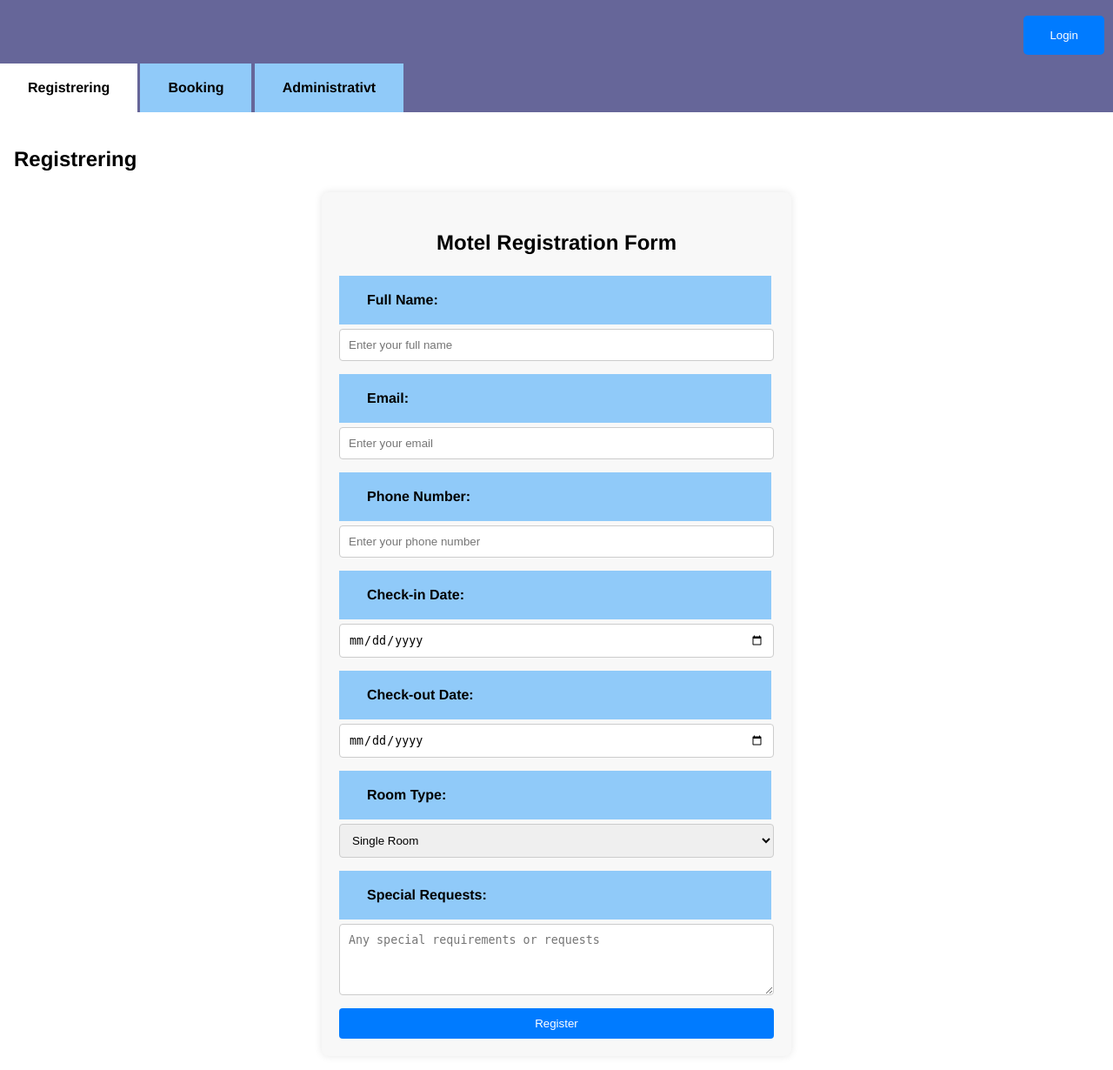
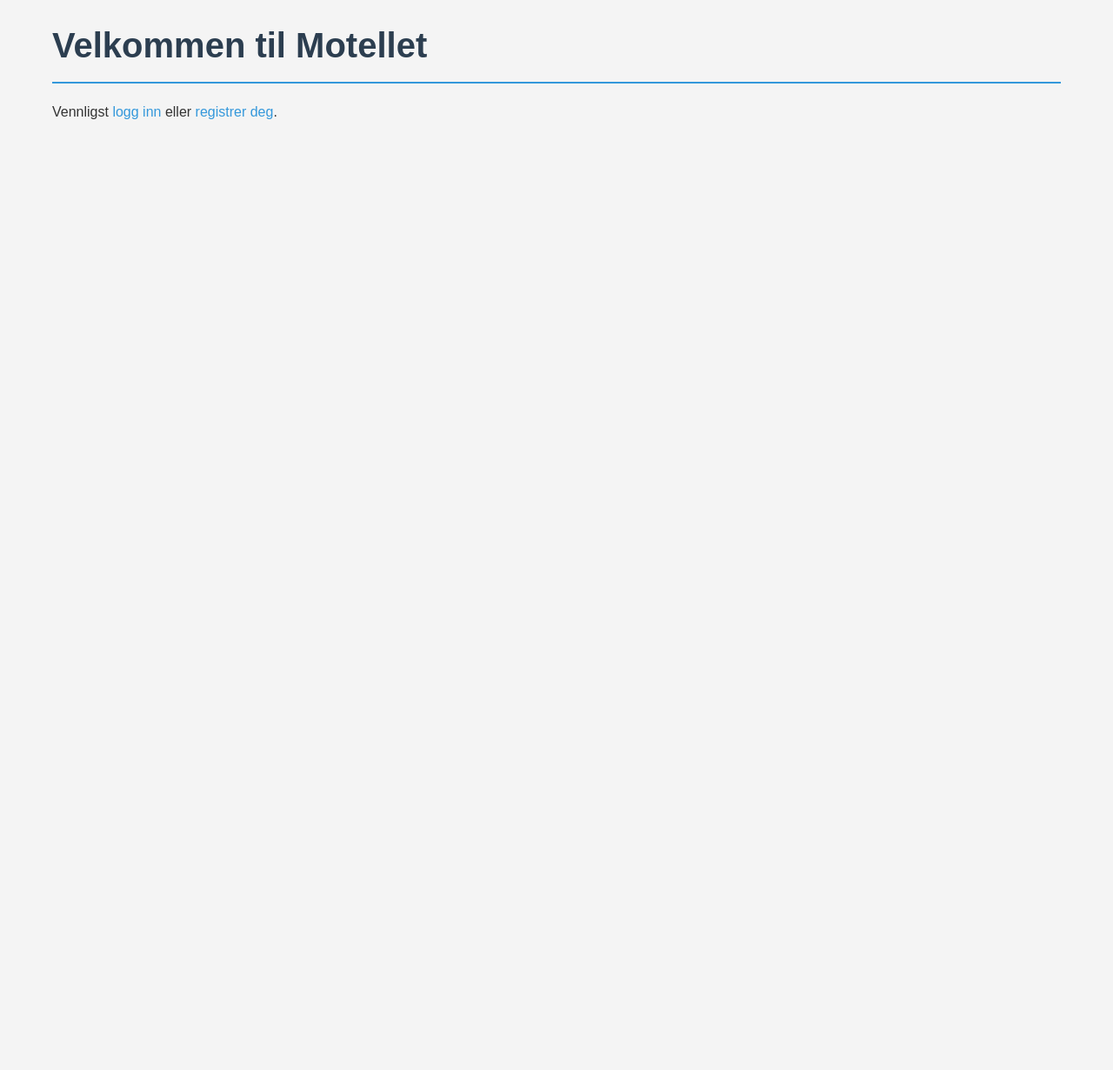
Before and after one commit to natb0412/HotelCalifornia, a PHP site: page / in a window 1280 px wide. Shown: the whole page at 87% size. After the commit the page ends 137 px from the top, so only its background shows below. Run offline with PHP 8.4, Linux system fonts and the light colour scheme.

Commit message:
En del endringer
Komplett endring av filstruktur.

Laget databasetilkobling

Laget index.php som tar hensyn til brukertype

laget innlogging, og logikk for innlogging

```diff
--- /dev/null
+++ b/CSS/main1.css
@@ -0,0 +1,168 @@
+* {
+  box-sizing: border-box;
+  margin: 0;
+  padding: 0;
+}
+
+body {
+  font-family: Arial, sans-serif;
+  line-height: 1.6;
+  color: #333;
+  max-width: 1200px;
+  margin: 0 auto;
+  padding: 20px;
+  background-color: #f4f4f4;
+}
+
+/* Overskrifter */
+h1, h2 {
+  margin-bottom: 20px;
+  color: #2c3e50;
+}
+
+h1 {
+  font-size: 2.5em;
+  border-bottom: 2px solid #3498db;
+  padding-bottom: 10px;
+}
+
+h2 {
+  font-size: 1.8em;
+}
+
+/* Lenker */
+a {
+  color: #3498db;
+  text-decoration: none;
+}
+
+a:hover {
+  text-decoration: underline;
+}
+
+/* Lister */
+ul {
+  list-style-type: none;
+  padding-left: 20px;
+}
+
+li {
+  margin-bottom: 10px;
+}
+
+/* Knapper */
+.button {
+  display: inline-block;
+  padding: 10px 20px;
+  background-color: #3498db;
+  color: white;
+  border: none;
+  border-radius: 5px;
+  cursor: pointer;
+  transition: background-color 0.3s ease;
+}
+
+.button:hover {
+  background-color: #2980b9;
+}
+
+/* Skjemaer */
+form {
+  background-color: white;
+  padding: 20px;
+  border-radius: 5px;
+  box-shadow: 0 2px 5px rgba(0, 0, 0, 0.1);
+}
+
+input[type="text"],
+input[type="password"],
+input[type="email"],
+input[type="date"],
+input[type="number"],
+select {
+  width: 100%;
+  padding: 10px;
+  margin-bottom: 10px;
+  border: 1px solid #ddd;
+  border-radius: 4px;
+}
+
+/* Responsivt design */
+@media (max-width: 768px) {
+  body {
+      padding: 10px;
+  }
+
+  h1 {
+      font-size: 2em;
+  }
+
+  h2 {
+      font-size: 1.5em;
+  }
+}
+
+
+
+/*-------------------------------*/
+/*---------CSS for innlogging----*/
+
+.login-container {
+  max-width: 400px;
+  margin: 50px auto;
+  padding: 20px;
+  background-color: white;
+  border-radius: 5px;
+  box-shadow: 0 2px 10px rgba(0, 0, 0, 0.1);
+}
+
+.login-container h2 {
+  text-align: center;
+  margin-bottom: 20px;
+}
+
+.login-container form {
+  display: flex;
+  flex-direction: column;
+}
+
+.login-container label {
+  margin-bottom: 5px;
+  font-weight: bold;
+}
+
+.login-container input[type="text"],
+.login-container input[type="password"] {
+  padding: 10px;
+  margin-bottom: 15px;
+  border: 1px solid #ddd;
+  border-radius: 4px;
+}
+
+.login-container button {
+  padding: 10px;
+  background-color: #3498db;
+  color: white;
+  border: none;
+  border-radius: 4px;
+  cursor: pointer;
+  font-size: 16px;
+}
+
+.login-container button:hover {
+  background-color: #2980b9;
+}
+
+.error-message {
+  color: #e74c3c;
+  margin-top: 15px;
+  text-align: center;
+}
+
+/* Responsivt design for innloggingssiden */
+@media (max-width: 480px) {
+  .login-container {
+      margin: 20px auto;
+      padding: 15px;
+  }
+}
--- a/site/SQL/HotelCalifornia.sql
+++ b/Config/HotelCalifornia.sql
@@ -1,8 +1,3 @@
-CREATE DATABASE HotelCalifornia;
-
-Use HotelCalifornia;
-
--- Brukere tabell
 CREATE TABLE Brukere (
     id INT PRIMARY KEY AUTO_INCREMENT,
     brukernavn VARCHAR(255) NOT NULL,
--- /dev/null
+++ b/Include/functions.php
@@ -0,0 +1,16 @@
+<?php
+function getUserType($userId)
+{
+    $conn = getDbConnection();
+    $stmt = $conn->prepare("SELECT user_type FROM users WHERE id = ?");
+    $stmt->bind_param("i", $userId);
+    $stmt->execute();
+    $result = $stmt->get_result();
+    $user = $result->fetch_assoc();
+
+    $stmt->close();
+    $conn->close();
+
+    return $user ? $user['user_type'] : null;
+}
+?>
--- a/index.php
+++ b/index.php
@@ -1,59 +1,33 @@
-<link rel="stylesheet" href="site/css/main1.css">
-<div class="header">
-  <button class="login-btn">Login</button>
-</div>
-<div class="tabs">
-  <input type="radio" name="tabs" id="tabone" checked="checked">
-  <label for="tabone">Registrering</label>
-  <div class="tab">
-    <h2>Registrering</h2>
-    <form class="registration-form" action="/submit-registration" method="POST">
-  <h2>Motel Registration Form</h2>
+<?php
+session_start();
+require_once 'Include/functions.php';
 
-  <!-- Guest Information -->
-  <label for="name">Full Name:</label>
-  <input type="text" id="name" name="name" required placeholder="Enter your full name">
+$userType = isset($_SESSION['user_id']) ? getUserType($_SESSION['user_id']) : null;
+?>
 
-  <label for="email">Email:</label>
-  <input type="email" id="email" name="email" required placeholder="Enter your email">
+<!DOCTYPE html>
+<html lang="no">
+<head>
+<link rel="stylesheet" href="CSS/main1.css">
+    <meta charset="UTF-8">
+    <title>Velkommen til Motellet</title>
+</head>
+<body>
+    <h1>Velkommen til Motellet</h1>
 
-  <label for="phone">Phone Number:</label>
-  <input type="tel" id="phone" name="phone" required placeholder="Enter your phone number">
-
-  <!-- Date of Stay -->
-  <label for="checkin">Check-in Date:</label>
-  <input type="date" id="checkin" name="checkin" required>
-
-  <label for="checkout">Check-out Date:</label>
-  <input type="date" id="checkout" name="checkout" required>
-
-  <!-- Room Preferences -->
-  <label for="roomtype">Room Type:</label>
-  <select id="roomtype" name="roomtype" required>
-    <option value="single">Single Room</option>
-    <option value="double">Double Room</option>
-    <option value="suite">Suite</option>
-  </select>
-
-  <label for="requests">Special Requests:</label>
-  <textarea id="requests" name="requests" rows="4" placeholder="Any special requirements or requests"></textarea>
-
-  <!-- Submit Button -->
-  <button type="submit" class="submit-btn">Register</button>
-</form>
-  </div>
-
-  <input type="radio" name="tabs" id="tabtwo">
-  <label for="tabtwo">Booking</label>
-  <div class="tab">
-    <h2>Booking</h2>
-    <p>Lorem ipsum dolor sit amet, consectetur adipisicing elit, sed do eiusmod tempor incididunt ut labore et dolore magna aliqua. Ut enim ad minim veniam, quis nostrud exercitation ullamco laboris nisi ut aliquip ex ea commodo consequat. Duis aute irure dolor in reprehenderit in voluptate velit esse cillum dolore eu fugiat nulla pariatur. Excepteur sint occaecat cupidatat non proident, sunt in culpa qui officia deserunt mollit anim id est laborum.</p>
-  </div>
-
-  <input type="radio" name="tabs" id="tabthree">
-  <label for="tabthree">Administrativt</label>
-  <div class="tab">
-    <h2>Administrativt</h2>
-    <p>Lorem ipsum dolor sit amet, consectetur adipisicing elit.</p>
-  </div>
-</div>
+    <?php if ($userType === 'admin'): ?>
+        <h2>Administratorfunksjoner</h2>
+        <ul>
+            <li><a href="admin/manage_room_types.php">Administrer romtyper</a></li>
+            <li><a href="admin/manage_rooms.php">Administrer rom</a></li>
+        </ul>
+    <?php elseif ($userType === 'guest'): ?>
+        <h2>Gjestfunksjoner</h2>
+        <ul>
+            <li><a href="user/search_rooms.php">Søk etter ledige rom</a></li>
+        </ul>
+    <?php else: ?>
+        <p>Vennligst <a href="auth/login.html">logg inn</a> eller <a href="auth/register.php">registrer deg</a>.</p>
+    <?php endif; ?>
+</body>
+</html>
--- a/site/css/_notes/dwsync.xml
+++ /dev/null
@@ -1,4 +0,0 @@
-<?xml version="1.0" encoding="utf-8" ?>
-<dwsync>
-<file name="main.css" server="ftpupload.net//htdocs/is217/" local="132293677259610000" remote="132293496600000000" Dst="1" />
-</dwsync>
--- a/site/css/main1.css
+++ /dev/null
@@ -1,132 +0,0 @@
-.registration-form {
-  max-width: 500px;
-  margin: 0 auto;
-  padding: 20px;
-  background-color: #f8f8f8;
-  border-radius: 8px;
-  box-shadow: 0px 0px 10px rgba(0, 0, 0, 0.1);
-}
-
-.registration-form h2 {
-  text-align: center;
-  margin-bottom: 20px;
-}
-
-.registration-form label {
-  display: block;
-  margin-bottom: 5px;
-  font-weight: bold;
-}
-
-.registration-form input,
-.registration-form select,
-.registration-form textarea {
-  width: 100%;
-  padding: 10px;
-  margin-bottom: 15px;
-  border: 1px solid #ccc;
-  border-radius: 4px;
-}
-
-.registration-form button {
-  width: 100%;
-  padding: 10px;
-  background-color: #007bff;
-  color: white;
-  border: none;
-  border-radius: 4px;
-  cursor: pointer;
-}
-
-.registration-form button:hover {
-  background-color: #0056b3;
-}
-
-
-
-/**
- * Tabs
- */
-/* Style for the header container */
-.header {
-  display: flex;
-  justify-content: flex-end;
-  padding: 10px;
-  background-color: #666699; /* Light background color for the header */
-  position: relative;
-}
-
-/* Style for the login button */
-.login-btn {
-  padding: 15px 30px;
-  background-color: #007bff; /* Blue color */
-  color: white;
-  border: none;
-  border-radius: 5px;
-  cursor: pointer;
-}
-
-.login-btn:hover {
-  background-color: #0056b3; /* Darker blue on hover */
-}
-
-
-.tabs {
-	display: flex;
-	flex-wrap: wrap; /* make sure it wraps*/
-}
-.tabs label {
-	order: 1; /* Put the labels first */
-	display: block;
-	padding: 1rem 2rem;
-	margin-right: 0.2rem;
-	cursor: pointer;
-  background: #90CAF9;
-  font-weight: bold;
-  transition: background ease 0.2s;
-}
-.tabs .tab {
-  order: 99; /* Put the tabs last */
-  flex-grow: 1;
-	width: 100%;
-	display: none;
-  padding: 1rem;
-  background: #fff;
-}
-.tabs input[type="radio"] {
-	display: none;
-}
-.tabs input[type="radio"]:checked + label {
-	background: #fff;
-}
-.tabs input[type="radio"]:checked + label + .tab {
-	display: block;
-}
-
-@media (max-width: 45em) {
-  .tabs .tab,
-  .tabs label {
-    order: initial;
-  }
-  .tabs label {
-    width: 100%;
-    margin-right: 0;
-    margin-top: 0.2rem;
-  }
-}
-
-/**
- * Generic Styling
-*/
-body {
-  background: #666699;
-  min-height: 100vh;
-	box-sizing: border-box;
-	padding-top: 1vh;
-  font-family: "HelveticaNeue-Light", "Helvetica Neue Light", "Helvetica Neue", Helvetica, Arial, "Lucida Grande", sans-serif;
-  font-weight: 300;
-  line-height: 1.5;
-  max-width: 100rem;
-  margin: 0 auto;
-  font-size: 100%;
-}
```
Also changed, not shown: Auth/login.html (added, +39 -0 lines), Auth/login.php (added, +45 -0 lines), Config/database.php (added, +16 -0 lines).
